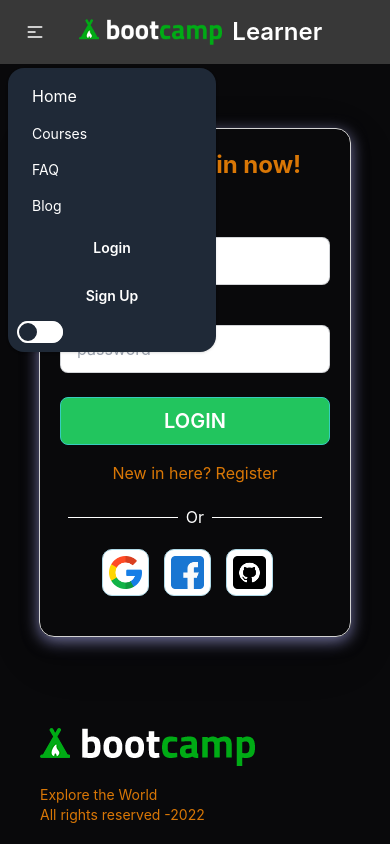
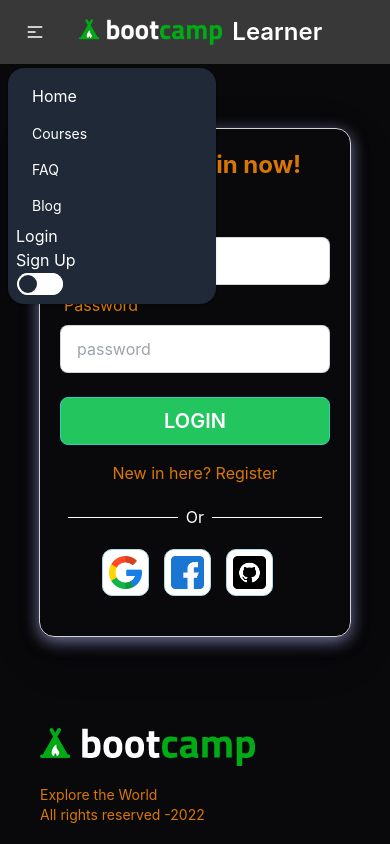
Before and after one commit to Towhid7890/bootcamp-learner, a React (Create React App) app: page /login in a window 390 px wide. Both pictures are taken after a click on the label 35 px from the left and 32 px from the top of the page. Shown: the top 844 px of the page. Built offline with nearby package versions, Linux system fonts and the light colour scheme; no server answers; what @react-pdf/renderer would draw is missing.

Commit message:
last commit

```diff
--- a/src/components/Navbar/Navbar.js
+++ b/src/components/Navbar/Navbar.js
@@ -85,10 +85,10 @@ const Navbar = () => {
               </>
             ) : (
               <>
-                <NavLink to="/login" className="btn btn-ghost normal-case">
+                <NavLink to="/login" className=" normal-case">
                   Login
                 </NavLink>
-                <NavLink to="/register" className="btn btn-ghost normal-case">
+                <NavLink to="/register" className=" normal-case">
                   Sign Up
                 </NavLink>
               </>
```
Also changed, not shown: 1 other file (tests, documents, lock files or other folders).
